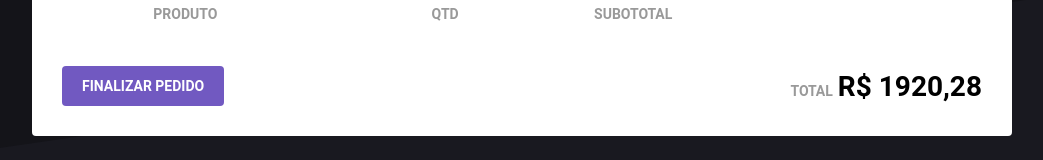
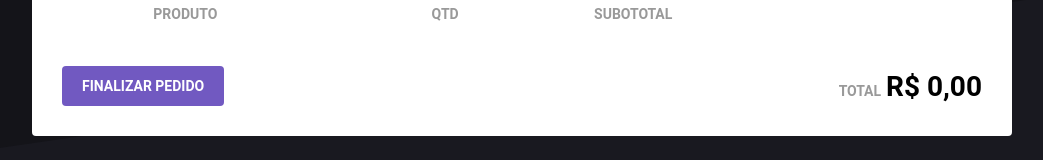
Before and after one commit to vanderL/react-flux-architecture, a React (Create React App) app: page /cart in a window 1280 px wide. Shown: the part 213-373 px from the top of the page, without its empty margins (118-1161 px from the left). Built offline with nearby package versions, Linux system fonts and the light colour scheme.

Commit message:
calc totals

```diff
--- a/src/pages/Cart/index.js
+++ b/src/pages/Cart/index.js
@@ -4,10 +4,11 @@
 import { bindActionCreators } from 'redux';
 import { MdRemoveCircleOutline, MdDelete, MdAddCircleOutline } from 'react-icons/md'
 import { Container, ProductTable, Total } from './styles';
+import { formatPrice } from '../../util/format'
 
 import * as CartActions from '../../store/modules/cart/action';
 
-function Cart({ cart, removeFromCart, updateAmount }) {
+function Cart({ cart, removeFromCart, updateAmount, total }) {
     function incrementAmount(product) {
         updateAmount(product.id, product.amount + 1);
     }
@@ -55,7 +56,7 @@
                                 </div>
                             </td>
                             <td>
-                                <strong>R$: 258,80</strong>
+                                <strong>{product.subtotal}</strong>
                             </td>
                             <td>
                                 <button
@@ -75,7 +76,7 @@
 
                 <Total>
                     <span>TOTAL</span>
-                    <strong> R$ 1920,28</strong>
+                    <strong> {total} </strong>
                 </Total>
             </footer>
         </Container>
@@ -83,7 +84,15 @@
 }
 
 const mapStateToProps = (state) => ({
-    cart: state.cart,
+    cart: state.cart.map( product => ({
+        ...product,
+        subtotal: formatPrice(product.price * product.amount),
+    })),
+    total: formatPrice(
+        state.cart.reduce((total, product) => {
+            return total + product.amount * product.price;
+        }, 0)
+    )
 })
 
 const mapDispatchToProps = dispatch =>
```
